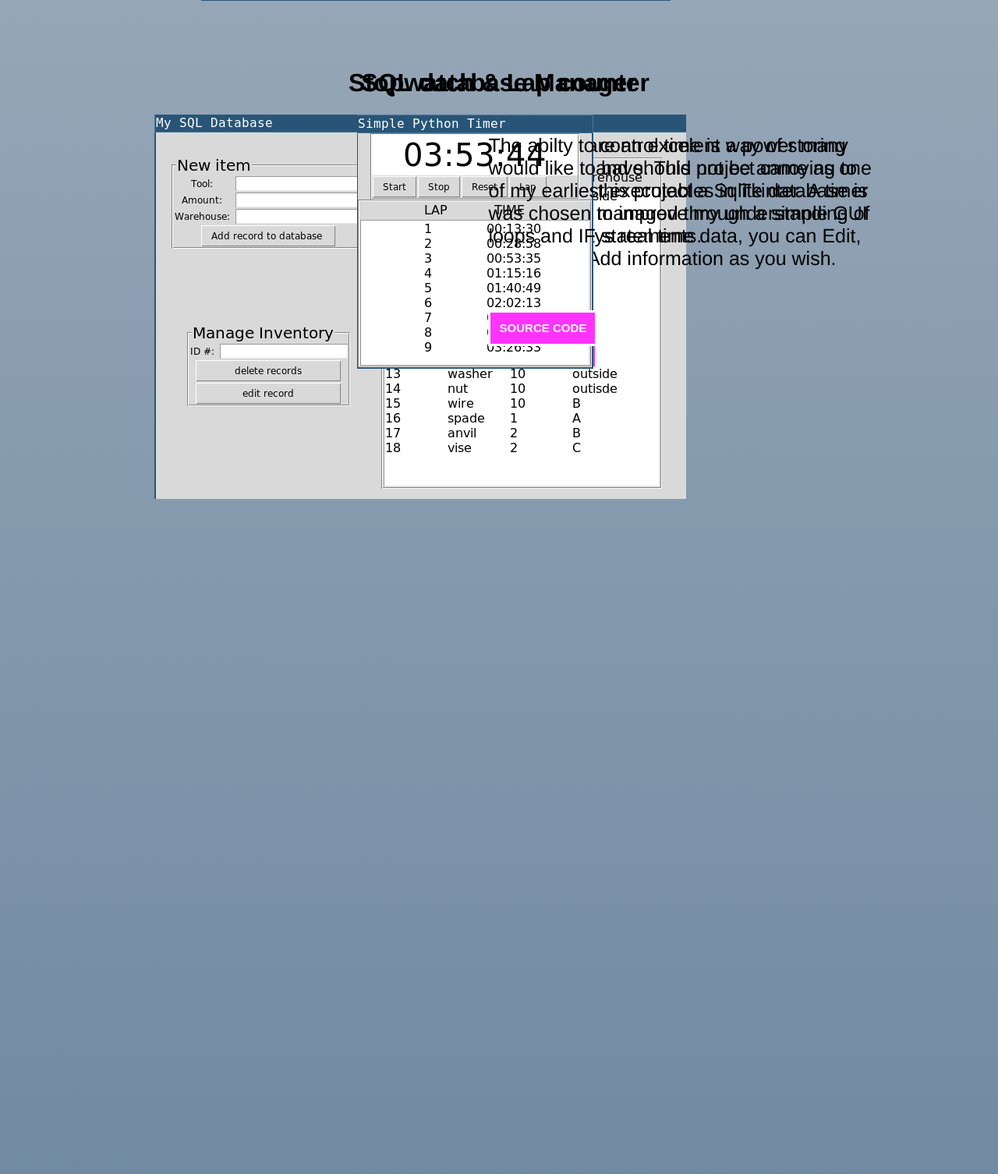
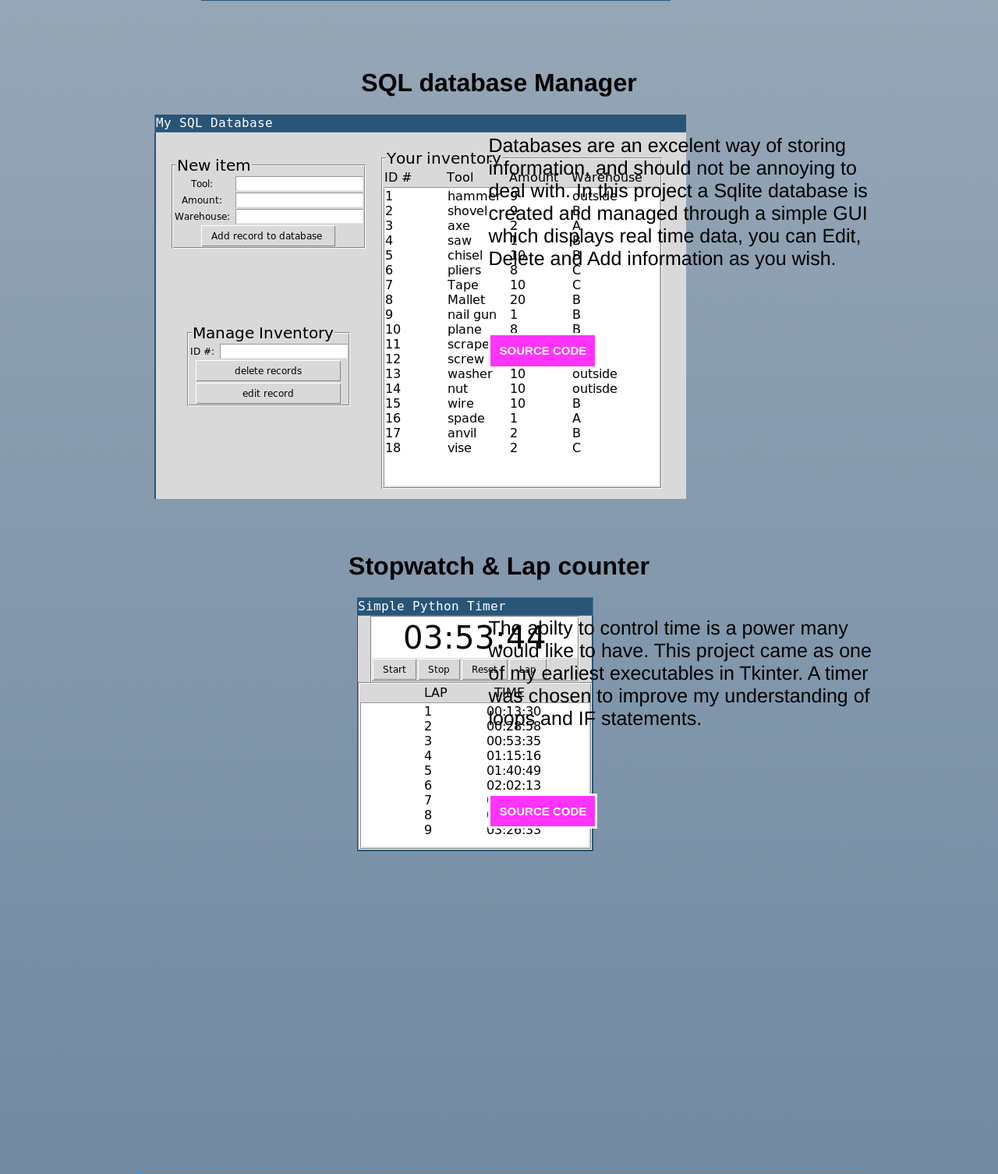
Before and after one commit to westoleaboat/my_portfolio, a Django app: page / in a window 1280 px wide. Shown: the part 3213-4719 px from the top of the page at 78% size. Run offline with Django 4.2, Linux system fonts and the light colour scheme.

Commit message:
fixed layout

```diff
--- a/blog/static/css/blog.css
+++ b/blog/static/css/blog.css
@@ -79,7 +79,7 @@ grid-content{
     grid-area:content4;
 }
 #content5{
-    grid-area:content4;
+    grid-area:content5;
 }
 
 .footer{
```
